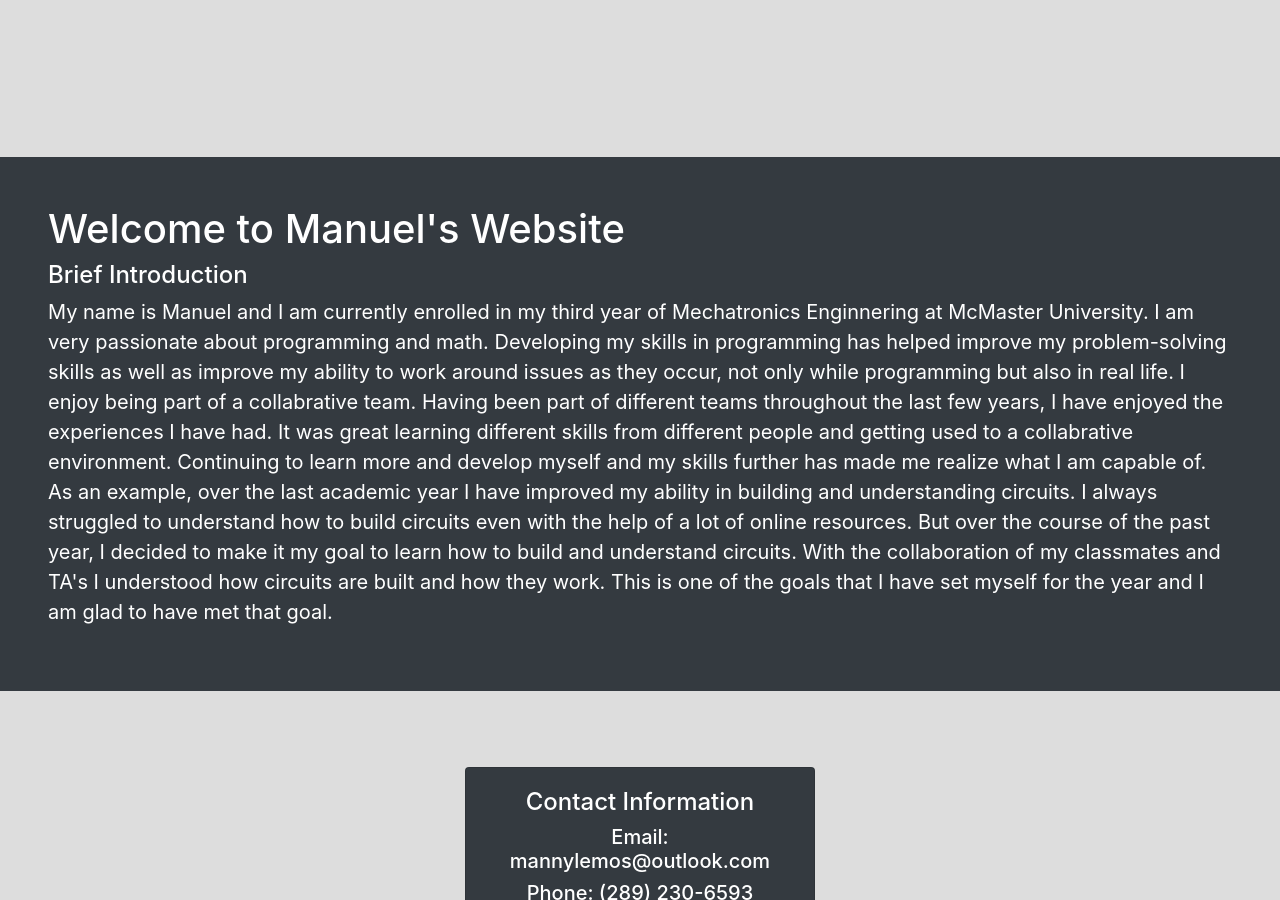
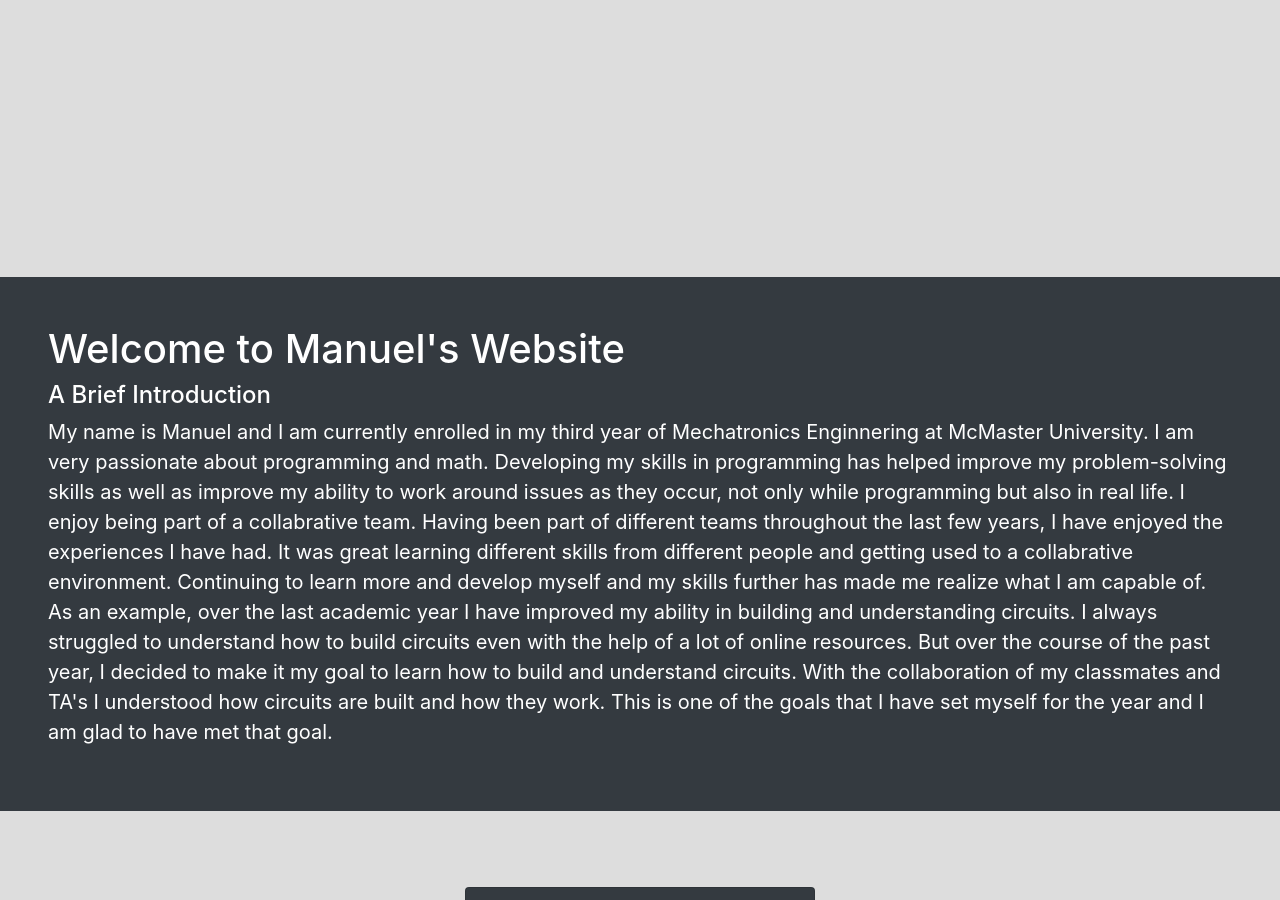
Before and after one commit to MannyLemos/MannyLemos.github.io, a Jekyll site: the page index.html, which Jekyll copies as it is, in a window 1280 px wide and 900 px high, scrolled down 564 px. Built offline with Jekyll 4.4.1, drawn with Linux system fonts in a browser that asks for light colours; nearby versions of some CDN libraries; a script that is not in the unit is left out.

```diff
--- a/index.html
+++ b/index.html
@@ -138,10 +138,10 @@ $.backstretch([
 
 <body>
 	<div align="center">
-	<br><br><br><br><br><br><br>
+	<br><br><br><br><br><br><br><br><br>
 	<h1 style="color:white;font-size:100px;">Manuel Lemos</h1>
 	<h4>Level 3<br>Mechatronics Engineering Student</h4>
-	<br><br><br><br><br><br><br><br>
+	<br><br><br><br><br><br><br><br><br><br>
 </body>
 
 
@@ -150,7 +150,7 @@ $.backstretch([
 <div align="Left">
 <div class="container-fluid p-5 my-3 bg-dark text-white">
 	<h1>Welcome to Manuel's Website</h1>
-	<h4>Brief Introduction</h4>
+	<h4>A Brief Introduction</h4>
 	<p>My name is Manuel and I am currently enrolled in my third year of Mechatronics Enginnering at McMaster University. I am very passionate about programming and math. Developing my skills in programming has helped improve my problem-solving skills as well as improve my ability to work around issues as they occur, not only while programming but also in real life. I enjoy being part of a collabrative team. Having been part of different teams throughout the last few years, I have enjoyed the experiences I have had. It was great learning different skills from different people and getting used to a collabrative environment. Continuing to learn more and develop myself and my skills further has made me realize what I am capable of. As an example, over the last academic year I have improved my ability in building and understanding circuits. I always struggled to understand how to build circuits even with the help of a lot of online resources. But over the course of the past year, I decided to make it my goal to learn how to build and understand circuits. With the collaboration of my classmates and TA's I understood how circuits are built and how they work. This is one of the goals that I have set myself for the year and I am glad to have met that goal.</p>
 </div>
 </div>
```
